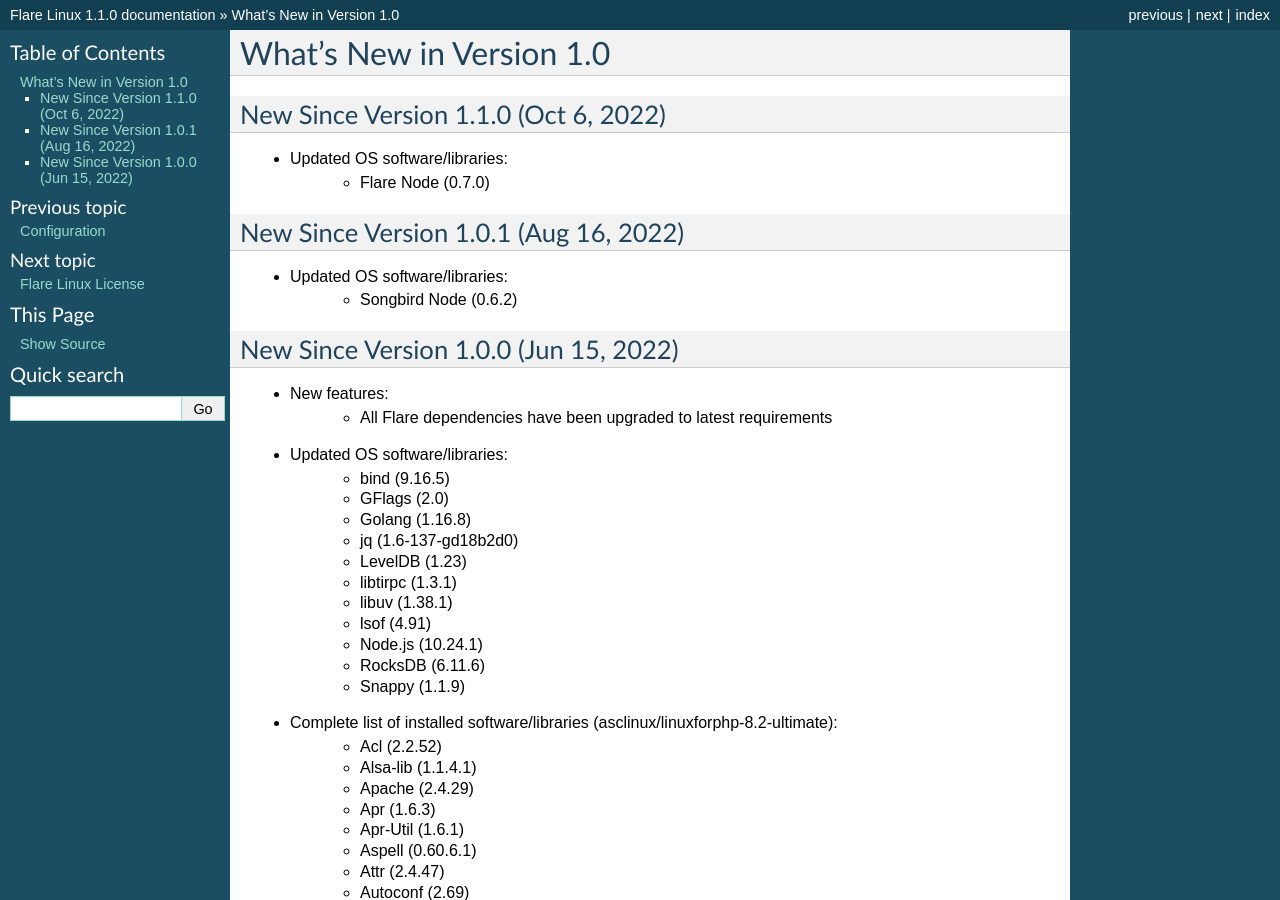
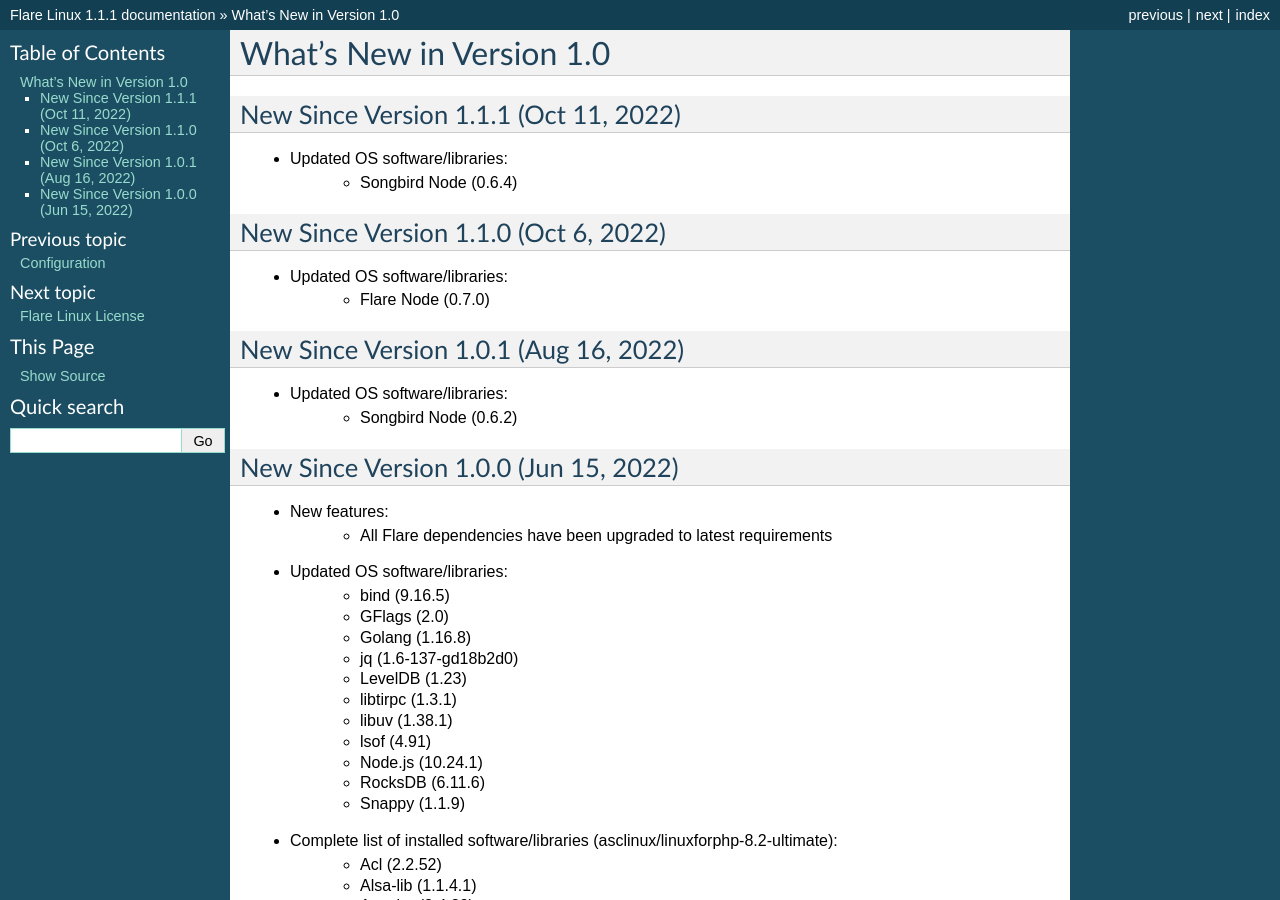
Before and after one commit to linuxforphp/flarelinux-docs, a Sphinx documentation site: the page built from docs/whats_new.rst, in a window 1280 px wide and 900 px high. Built offline with Sphinx 7.4.7, drawn with Linux system fonts in a browser that asks for light colours; some of the changed text lies outside the part shown.

Commit message:
2022-10-11 AC: Updates the version number.

```diff
--- a/docs/conf.py
+++ b/docs/conf.py
@@ -54,7 +54,7 @@
 # The short X.Y version.
 version = '1.1'
 # The full version, including alpha/beta/rc tags.
-release = '1.1.0'
+release = '1.1.1'
 
 # The language for content autogenerated by Sphinx. Refer to documentation
 # for a list of supported languages.
--- a/docs/configuration.rst
+++ b/docs/configuration.rst
@@ -21,7 +21,7 @@
 
 You can do so by adding the 'e' option as often as you need to, like so::
 
-    $ docker run -it --rm -p 9650:9650 --name my_flare_server -e FLARE_BIND_ADDRESS="0.0.0.0" asclinux/flarelinux:1.1.0 flare --flare-coston1
+    $ docker run -it --rm -p 9650:9650 --name my_flare_server -e FLARE_BIND_ADDRESS="0.0.0.0" asclinux/flarelinux:1.1.1 flare --flare-coston1
 
 Here is a complete list of all environment variables that will be taken into account by the Flare Linux
 container at runtime:
@@ -43,7 +43,7 @@
 
 You can do so by adding the 'v' option as often as you need to, like so::
 
-    $ docker run -it --rm -p 9650:9650 --name my_flare_server -v ${PWD}/.flare:/home/flareuser/.flare asclinux/flarelinux:1.1.0 flare --flare-coston1
+    $ docker run -it --rm -p 9650:9650 --name my_flare_server -v ${PWD}/.flare:/home/flareuser/.flare asclinux/flarelinux:1.1.1 flare --flare-coston1
 
 ------------------------------
 Installing Additional Software
--- a/docs/whats_new.rst
+++ b/docs/whats_new.rst
@@ -2,6 +2,12 @@
 
 What's New in Version 1.0
 ===========================
+
+New Since Version 1.1.1 (Oct 11, 2022)
+--------------------------------------
+
+* Updated OS software/libraries:
+    - Songbird Node (0.6.4)
 
 New Since Version 1.1.0 (Oct 6, 2022)
 --------------------------------------
```
Also changed, not shown: docs/basic_usage.rst (+9 -9 lines).
